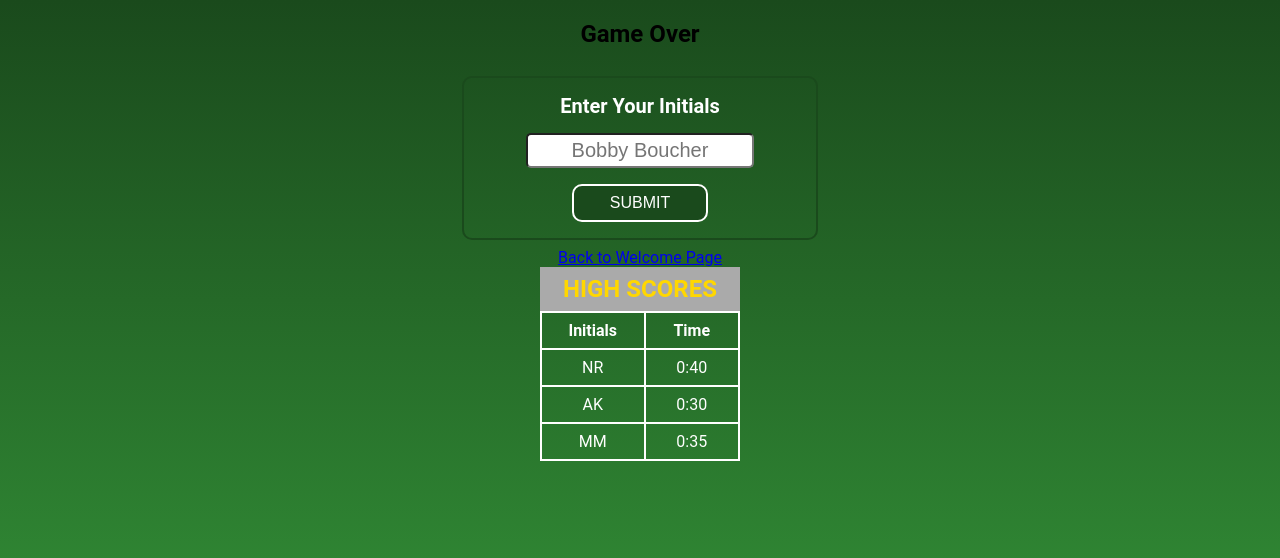
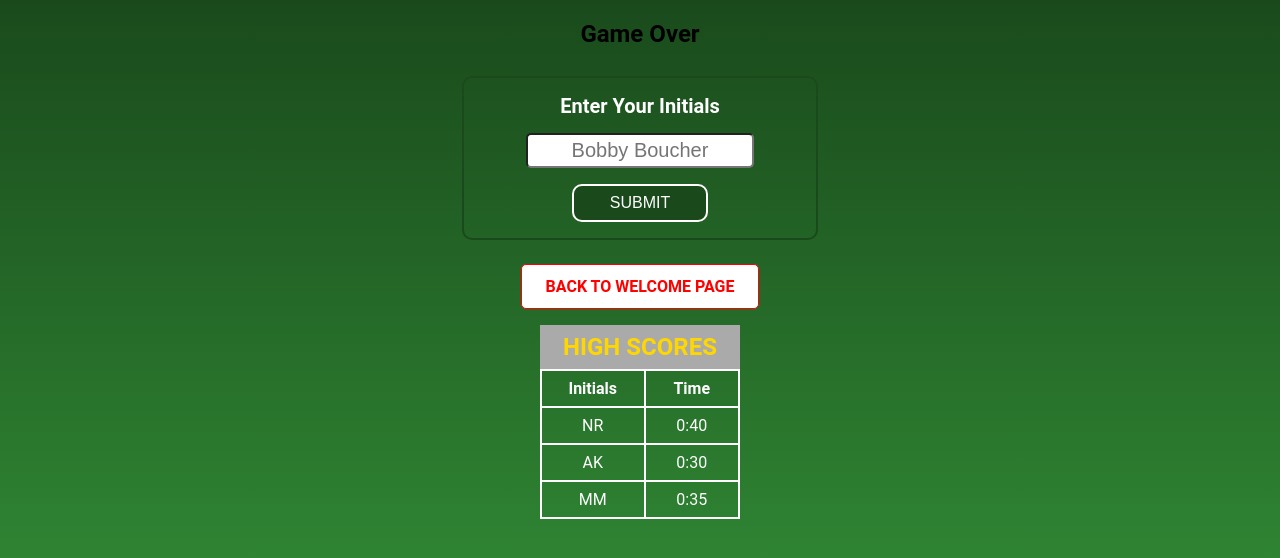
Before and after one commit to STLnick/concentration-game, a React (Create React App) app in the folder client/: page /gameover in a window 1280 px wide. Shown: the top 558 px of the page. Built offline with nearby package versions, Linux system fonts and the light colour scheme.

Commit message:
:lipstick: Style small link and all links on focus/hover

```diff
--- a/client/src/App.css
+++ b/client/src/App.css
@@ -29,15 +29,33 @@
   font-weight: 200;
 }
 
-.link {
+.link,
+.link-small {
   background-color: white;
   border: 1px solid red;
   border-radius: 5px;
   color: red;
-  font-size: 24px;
-  font-weight: 700;
   margin: 1rem;
   padding: 0.75rem 1.5rem;
   text-decoration: none;
   text-transform: uppercase;
+  transition: all 0.4s;
 }
+
+.link:focus,
+.link:hover,
+.link-small:focus,
+.link-small:hover {
+  background-color: red;
+  color: white;
+}
+
+.link {
+  font-size: 24px;
+  font-weight: 700;
+}
+
+.link-small {
+  font-size: 16px;
+  font-weight: 600;
+}
```
